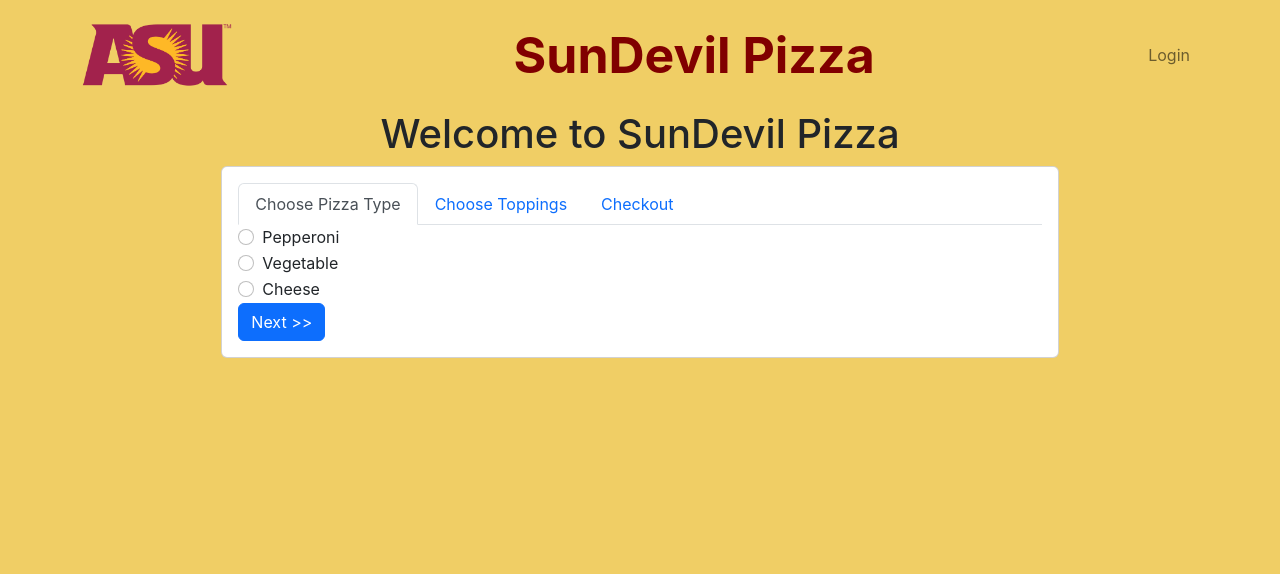
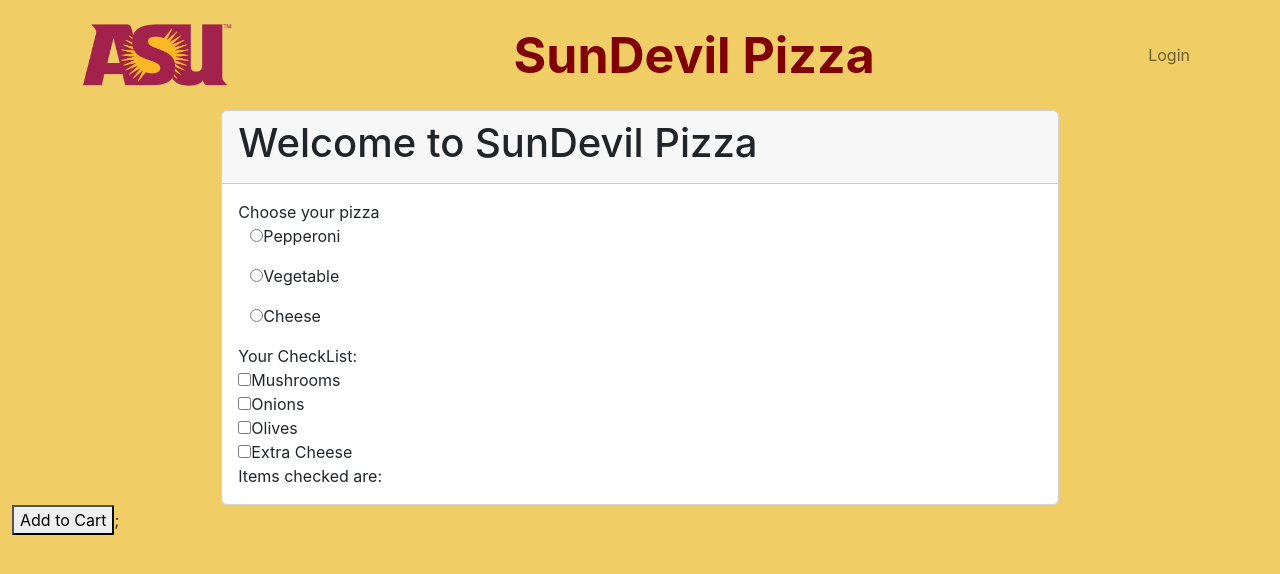
Before and after one commit to CallMeFilms/Sun-Devil-Pizza-Application, a React (Create React App) app in the folder client/: page / in a window 1280 px wide. Shown: the top 574 px of the page. Built offline with nearby package versions, Linux system fonts and the light colour scheme; no server answers.

Commit message:
Update Customer.tsx

```diff
--- a/client/src/pages/customer/Customer.tsx
+++ b/client/src/pages/customer/Customer.tsx
@@ -1,40 +1,134 @@
-import React from "react";
-import {GlobalState} from "../../common/types";
+import React, { useState } from "react";
+import { GlobalState } from "../../common/types";
 import PageWrapper from "../common/PageWrapper";
-import {Card, Form, InputGroup, Tab, Tabs} from "react-bootstrap";
-import Button from "react-bootstrap/Button";
+import { Card } from "react-bootstrap";
 
 type CustomerProps = {
     state: GlobalState,
     updateGlobalState: (newState: GlobalState) => void
 }
 
-function Customer({state,updateGlobalState}: CustomerProps) {
+function Customer({ state, updateGlobalState }: CustomerProps) {
+
+    const [selected, setSelected] = useState<String>([] as any);
+
+    const radioHandler = (event: React.ChangeEvent<HTMLInputElement>) => {
+        setSelected(event.target.value);
+    };
+
+    const [checked, setChecked] = useState<String>([] as any);
+    const checkList = ["Mushrooms", "Onions", "Olives", "Extra Cheese"];
+
+    const handleCheck = (event: React.ChangeEvent<HTMLInputElement>) => {
+        var updatedList = [...checked];
+        if (event.target.checked) {
+            updatedList = [...checked, event.target.value];
+        } else {
+            updatedList.splice(checked.indexOf(event.target.value), 1);
+        }
+        setChecked(updatedList);
+    };
+
+    var isChecked = (item: string) =>
+        checked.includes(item) ? "checked-item" : "not-checked-item";
+
+    const checkedItems = checked.length
+        ? checked.reduce((total: any, item: any) => {
+            return total + ", " + item;
+        })
+        : "";
+
+
+    function sendData() {
+        console.log(selected, checkedItems);
+        var data = new FormData();
+        data.append("PizzaType", selected);
+        data.append("Toppings", checkedItems);
+        fetch("/addToCart", {
+            method: "POST",
+            body: data
+        })
+            .then((result) => {
+                if (result.status != 200) { throw new Error("Bad Server Response"); }
+                console.log(result);
+                return result.text();
+            })
+            .then((response) => {
+                console.log(response);
+            })
+            .catch((error) => { console.log(error); });
+        return false;
+    }
+
 
     return (
         <PageWrapper state={state} updateGlobalState={updateGlobalState}>
-            <h1 style={{textAlign:"center"}}>Welcome to SunDevil Pizza</h1>
-            <Card className="col-8 m-auto">
-                <Card.Body>
-                    <Form>
-                    <Tabs>
-                        <Tab eventKey="choosePizzaType" title="Choose Pizza Type">
-                            <Form.Check type="radio" name="pizzaType" value="Pepperoni" label="Pepperoni" />
-                            <Form.Check type="radio" name="pizzaType" value="Vegetable" label="Vegetable" />
-                            <Form.Check type="radio" name="pizzaType" value="Cheese" label="Cheese" />
-                            <Button>Next &gt;&gt;</Button>
-                        </Tab>
-                        <Tab eventKey="chooseToppings" title="Choose Toppings">
 
-                        </Tab>
-                        <Tab eventKey="checkout" title="Checkout">
+            <form>
+                <Card className="col-8 m-auto">
+                    <Card.Header>
+                        <h1>Welcome to SunDevil Pizza</h1>
+                    </Card.Header>
+                    <Card.Body>
+                        Choose your pizza
+                        <div className="container">
 
-                        </Tab>
-                    </Tabs>
-                    </Form>
-                </Card.Body>
-            </Card>
+                            <fieldset>
+                                <p>
+                                    <input
+                                        type="radio"
+                                        name="Pizza"
+                                        value="Pepperoni"
+                                        id="pep"
+                                        onChange={radioHandler}
+                                    />
+                                    <label htmlFor="pep">Pepperoni</label>
+                                </p>
+
+                                <p>
+                                    <input
+                                        type="radio"
+                                        name="Pizza"
+                                        value="Vegetable"
+                                        id="veg"
+                                        onChange={radioHandler}
+                                    />
+                                    <label htmlFor="veg">Vegetable</label>
+                                </p>
+
+                                <p>
+                                    <input
+                                        type="radio"
+                                        name="Pizza"
+                                        value="Cheese"
+                                        id="che"
+                                        onChange={radioHandler}
+                                    />
+                                    <label htmlFor="che">Cheese</label>
+                                </p>
+                            </fieldset>
+                        </div>
+                        <div className="checkList">
+                            <div className="title">Your CheckList:</div>
+                            <div className="list-container">
+                                {checkList.map((item, index) => (
+                                    <div key={index}>
+                                        <input value={item} type="checkbox" onChange={handleCheck} />
+                                        <span className={isChecked(item)}>{item}</span>
+                                    </div>
+                                ))}
+                            </div>
+                        </div>
+
+                        <div>
+                            {`Items checked are: ${checkedItems}`}
+                        </div>
+                    </Card.Body>
+                </Card>
+            </form>
+            <button onClick={sendData}>Add to Cart</button>;
         </PageWrapper>
     )
 }
+
 export default Customer
```
